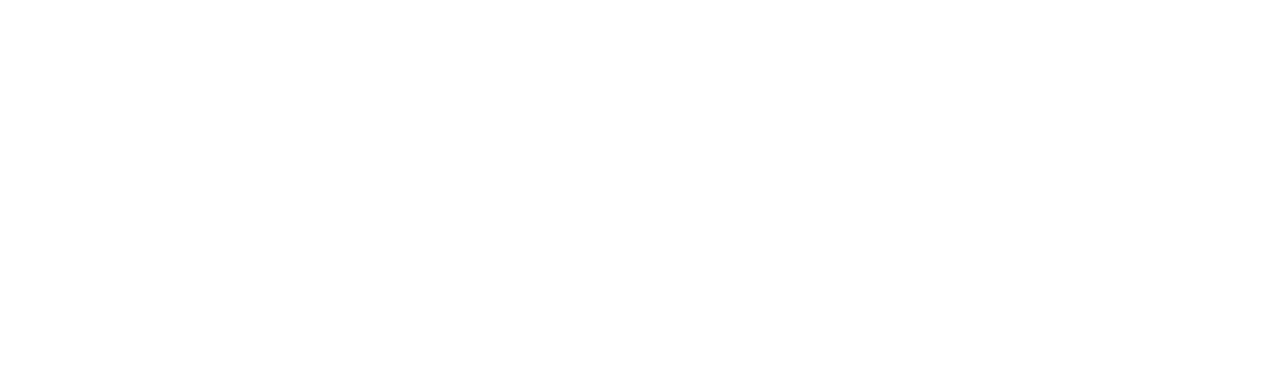
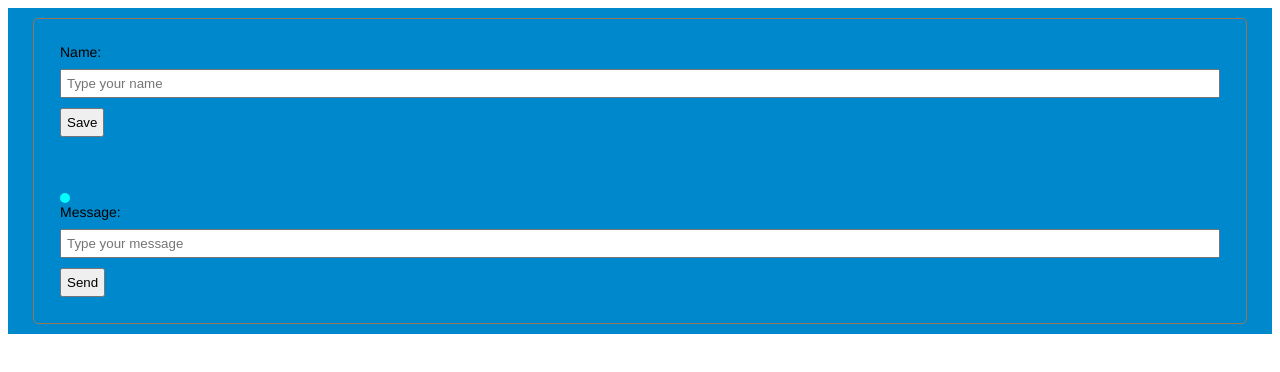
Before and after one commit to AlexSkitz/JSHW-9, a plain HTML site: page index.html in a window 1280 px wide. Drawn offline with Linux system fonts and the light colour scheme.

Commit message:
style,form

```diff
--- a/index.html
+++ b/index.html
@@ -10,9 +10,28 @@
 </head>
 
 <body>
-    <div>
-
+    <div class="wrapper">
+        <div class="container">
+            <div class="my-telegram">
+                <div class="nickname-info">
+                    <label for="nickname">Name:</label>
+                    <input type="text" placeholder="Type your name" id="nickname">
+                    <button onclick="setNickname();">Save</button>
+                </div>
+                <div class="messages">
+                    <div class="message-list" id="message-list">
+                    </div>
+                </div>
+                <div class="type-window">
+                    <span class="beep" id="beep"></span>
+                    <label for="message">Message:</label>
+                    <input type="text" id="message" placeholder="Type your message">
+                    <button onclick="sendAndCheck();">Send</button>
+                </div>
+            </div>
+        </div>
     </div>
 </body>
 <script src="script.js"></script>
+
 </html>
--- a/style.css
+++ b/style.css
@@ -25,4 +25,55 @@ a{
     max-width: 1400px;
     margin: 0 auto;
     padding: 0px 15px;
+    display: flex;
+    flex-direction: column;
+    width: 100%;
+    text-align: center;
+    background-color: #0088cc;
+    flex-grow: 1;
 }
+label{
+    display: block;
+    text-align: left;
+    margin-bottom: 10px;
+
+}
+input{
+    padding: 5px;
+    width: 100%;
+    margin-bottom: 10px;
+}
+button{
+    padding: 5px;
+    cursor: pointer;
+}
+.my-telegram{
+    width: calc(100% - 20px);
+    margin: 10px auto;
+    padding: 10px;
+    border: 1px solid #987654;
+    border-radius: 5px;
+}
+.nickname-info, .messages, .type-window{
+    border-radius: 5px;
+    border: 1px solid #0088cc;
+    margin: 5px;
+    padding: 10px;
+    text-align: left;
+}
+.messages, .type-window{
+    overflow-y: auto;
+    overflow-x: hidden;
+    max-height: 100%;
+    text-align: left;
+}
+.beep{
+    display: inline-block;
+    width: 10px;
+    height: 10px;
+    background-color: cyan;
+    border-radius: 50%;
+}
+.beep.on{
+    background: darkorchid;
+}
```
